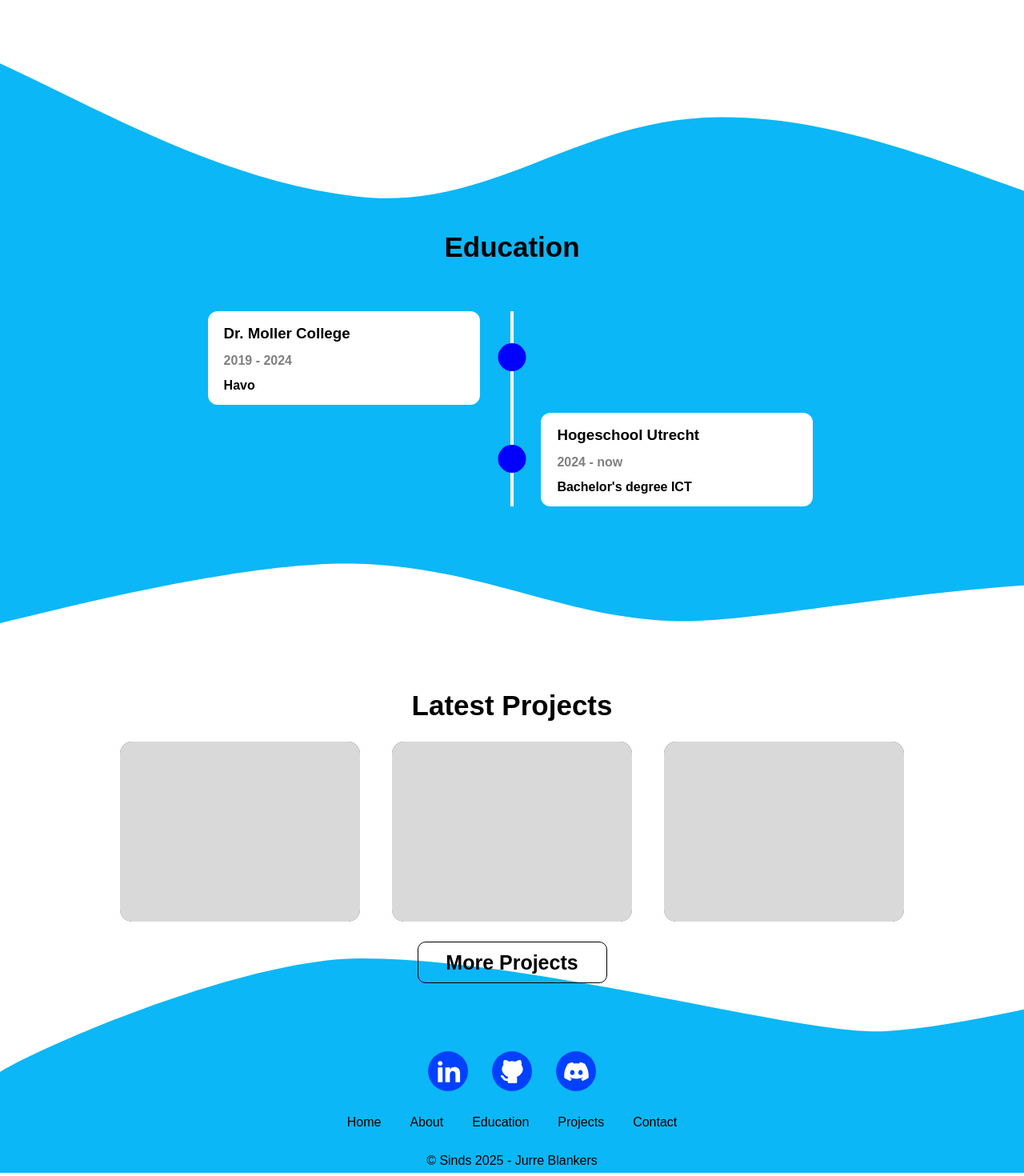
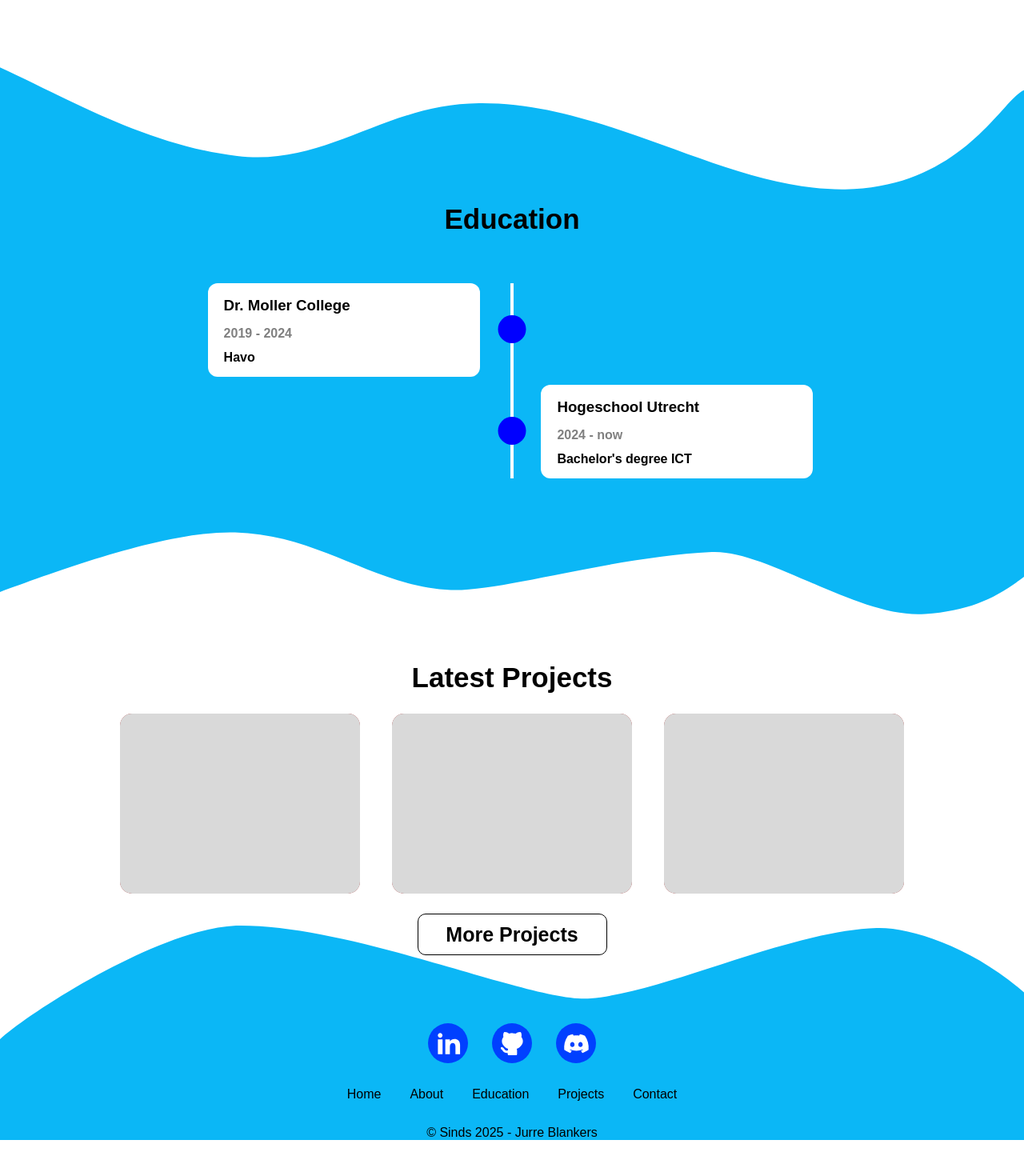
Before and after one commit to chevyje/Portfolio, a React (Vite) app in the folder portfolio/: page / in a window 1280 px wide. Shown: the part 1146-2616 px from the top of the page at 80% size. After the commit the page ends 2571 px from the top, so only its background shows below. Built offline with nearby package versions, Linux system fonts and the light colour scheme; a web font is replaced by a local one.

Commit message:
fixed background

```diff
--- a/portfolio/src/pages/landingPage.module.css
+++ b/portfolio/src/pages/landingPage.module.css
@@ -93,12 +93,19 @@
     font-size: 20px;
 }
 
+.educationContainer {
+    position: relative;
+    min-height: 100vh;
+    z-index: 0;
+}
+
 .education {
     background-color: #0bb7f6;
     text-align: center;
     margin: 0;
     padding: 10px;
-    scroll-margin-top: 40px
+    scroll-margin-top: 40px;
+    position: relative;
 }
 
 .education h2 {
@@ -155,22 +162,22 @@
     margin: 8px 0;
 }
 
-.educationBackgroundTop{
-    margin: 0;
+.educationBackgroundTop svg{
     width: 100vw;
-    height: 25vh;
-    overflow: hidden;
+    height: auto;
     z-index: -1;
+    position: relative;
+    bottom: -5px;
+    left: 0;
 }
 
-.educationBackgroundBottom{
-    margin: 0;
+.educationBackgroundBottom svg{
+    position: relative;
+    top: -5px;
+    left: 0;
     width: 100vw;
+    z-index: -1;
     overflow: hidden;
-    z-index: -1;
-    position: relative;
-    top: -1px;
-    left: 0;
 }
 
 .projectContainer {
@@ -247,13 +254,11 @@
     min-height: 100vh;
 }
 
-.backgroundFooter {
+.backgroundFooter svg {
     position: absolute;
-    display: block;
-    bottom: -10px;
+    bottom: 0;
     left: 0;
     width: 100vw;
-    height: auto;
     z-index: -1;
     overflow: hidden;
 }
--- a/portfolio/src/pages/landingPage.tsx
+++ b/portfolio/src/pages/landingPage.tsx
@@ -41,7 +41,7 @@ function LandingPage() {
             </div>
 
                 <div className={Style.educationBackgroundTop}>
-                <svg width="1920" height="242" viewBox="0 0 1920 242" fill="none" xmlns="http://www.w3.org/2000/svg">
+                    <svg width="1920" height="242" viewBox="0 0 1920 242" preserveAspectRatio="none" fill="none" xmlns="http://www.w3.org/2000/svg">
                         <path d="M444.5 166.5C275.177 146.58 125 57.5001 0 0.324219V241.5H1920V43C1880 58.5 1804 226 1584.5 229C1362.52 232.034 1141.5 65.0001 898.5 67.5001C717.976 69.3574 614.5 186.5 444.5 166.5Z" fill="#0BB7F6"/>
                     </svg>
                 </div>
@@ -61,7 +61,7 @@ function LandingPage() {
                 </div>
             </div>
                 <div className={Style.educationBackgroundBottom}>
-                <svg width="1920" height="155" viewBox="0 0 1920 155" fill="none" xmlns="http://www.w3.org/2000/svg">
+                <svg width="1920" height="155" viewBox="0 0 1920 155" preserveAspectRatio="none" fill="none" xmlns="http://www.w3.org/2000/svg">
                     <path d="M1734.5 154.5C1819.59 150.04 1866.5 135 1920 108V0.5H0V127C105 101.5 311.5 50.0004 441 52.5004C601.847 55.6056 704 121.063 845.5 124.5C941 126.82 1142.74 83.5165 1334.5 77.0004C1437.5 73.5004 1610.5 161 1734.5 154.5Z" fill="#0BB7F6"/>
                 </svg>
             </div>
@@ -80,7 +80,7 @@ function LandingPage() {
             </div>
                 <Footer />
                 <div className={Style.backgroundFooter}>
-                <svg width="1920" height="268" viewBox="0 0 1920 268" fill="none" xmlns="http://www.w3.org/2000/svg">
+                <svg width="1920" height="268" viewBox="0 0 1920 268" preserveAspectRatio="none" fill="none" xmlns="http://www.w3.org/2000/svg">
                     <path d="M1107.5 91.0003C1002.17 97.5154 671 0.00146484 451 0.00146484C306 0.00146484 54 108.998 0 141.998V267.998H1920V83.5021C1822.5 26.5 1706 1.5 1643.5 3C1477.05 6.99485 1253 82 1107.5 91.0003Z" fill="#0BB7F6"/>
                 </svg>
             </div>
```
Lines whose indentation alone changed are shown as unchanged.
